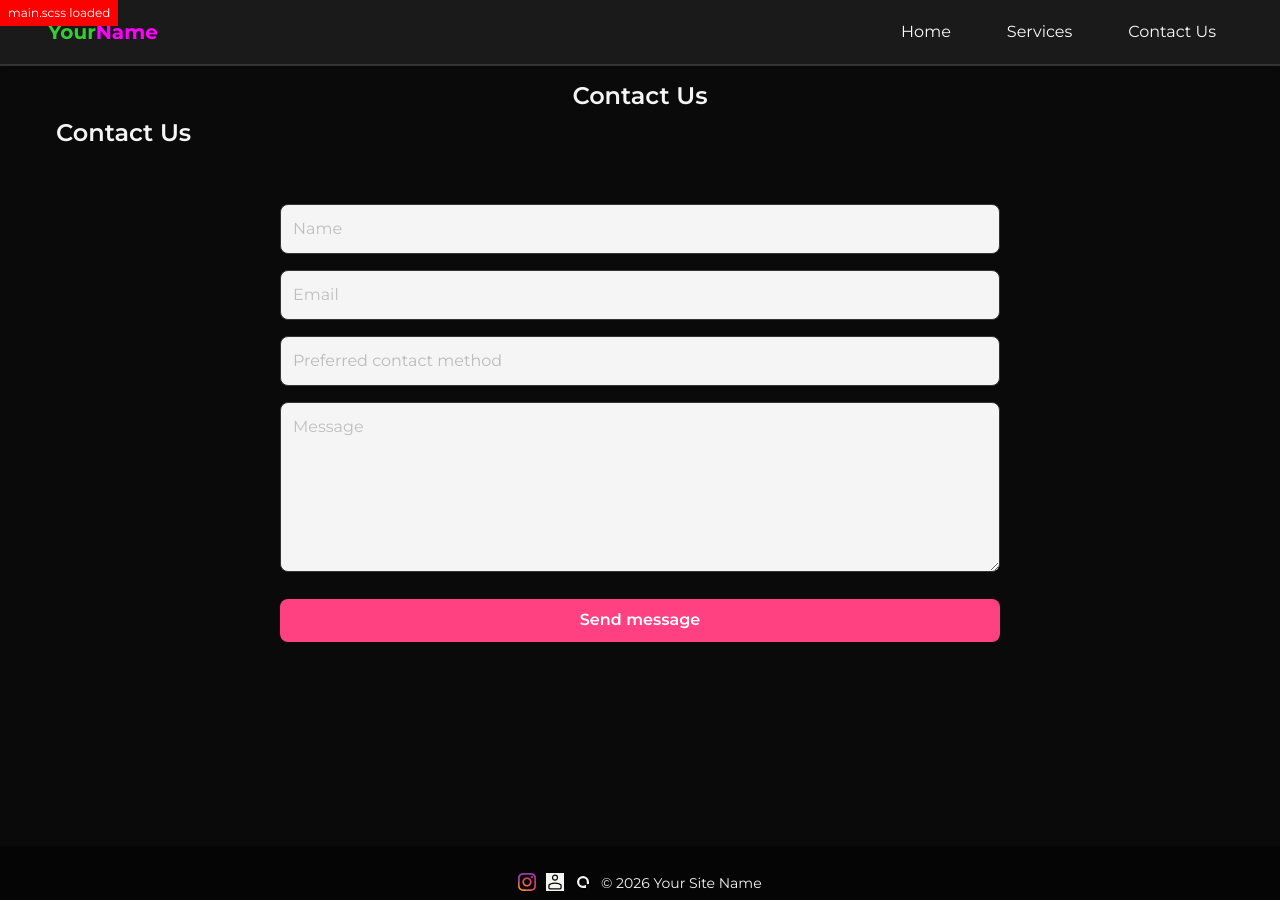
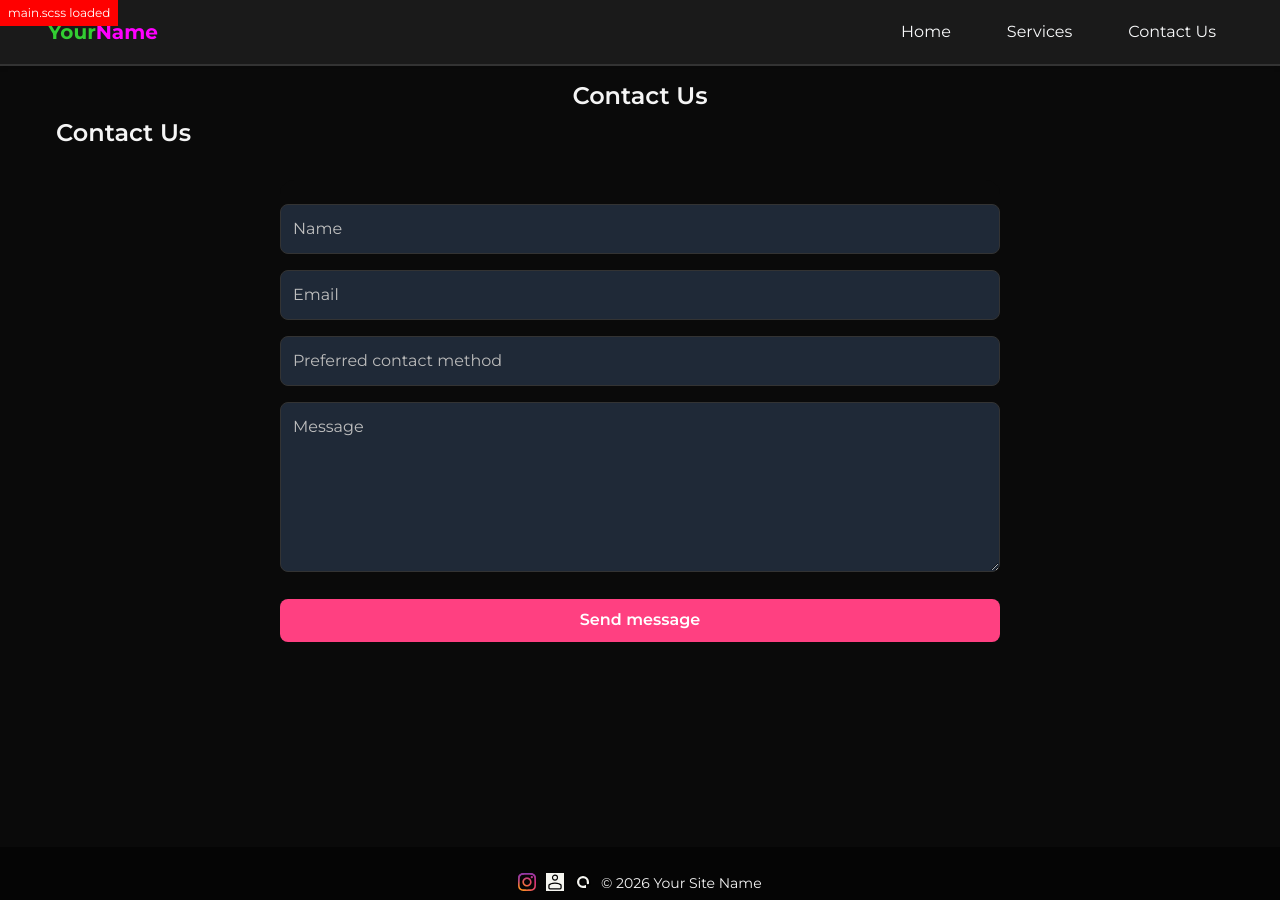
Before and after one commit to m33lucky-benny/test, a Jekyll site: the page built from contactus.html, in a window 1280 px wide. Built offline with Jekyll 4.4.1, drawn with Linux system fonts in a browser that asks for light colours.

Commit message:
Update _contact.scss

```diff
--- a/_sass/components/_contact.scss
+++ b/_sass/components/_contact.scss
@@ -25,7 +25,7 @@
 
 /* Form container */
 .contact-form {
-  background: var(  --color-dark1);
+  background: var(--color-dark-1);
   border-radius: 14px;
   padding-top: 1.5rem;
 }
@@ -35,7 +35,7 @@
 .contact-form textarea,
 .contact-form select {
   width: 100%;
-  background: var(  --color-text);
+  background: var(--color-dark-2);
   color: var(--color-text);
   border: 1px solid var(--color-border);
   border-radius: 8px;
```
